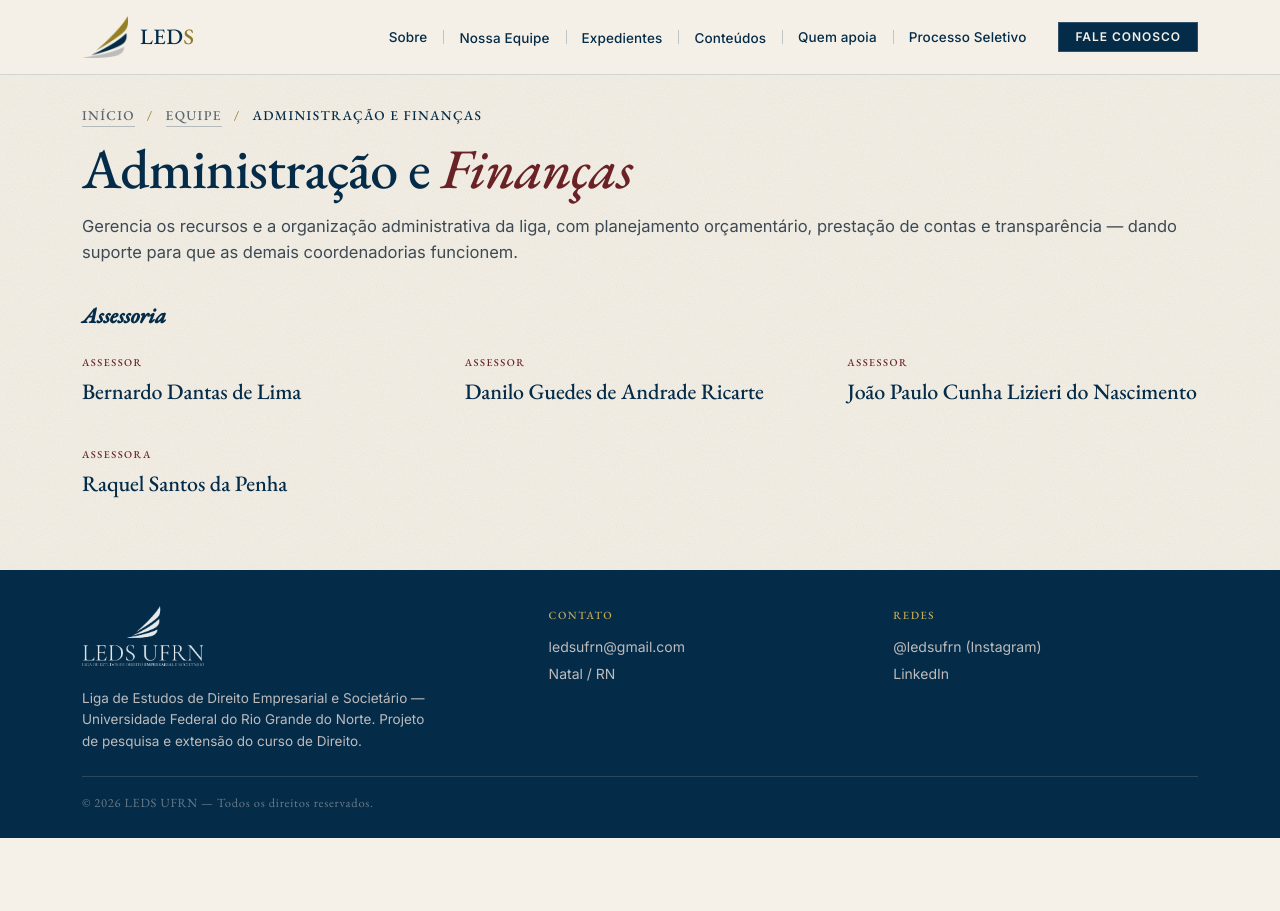
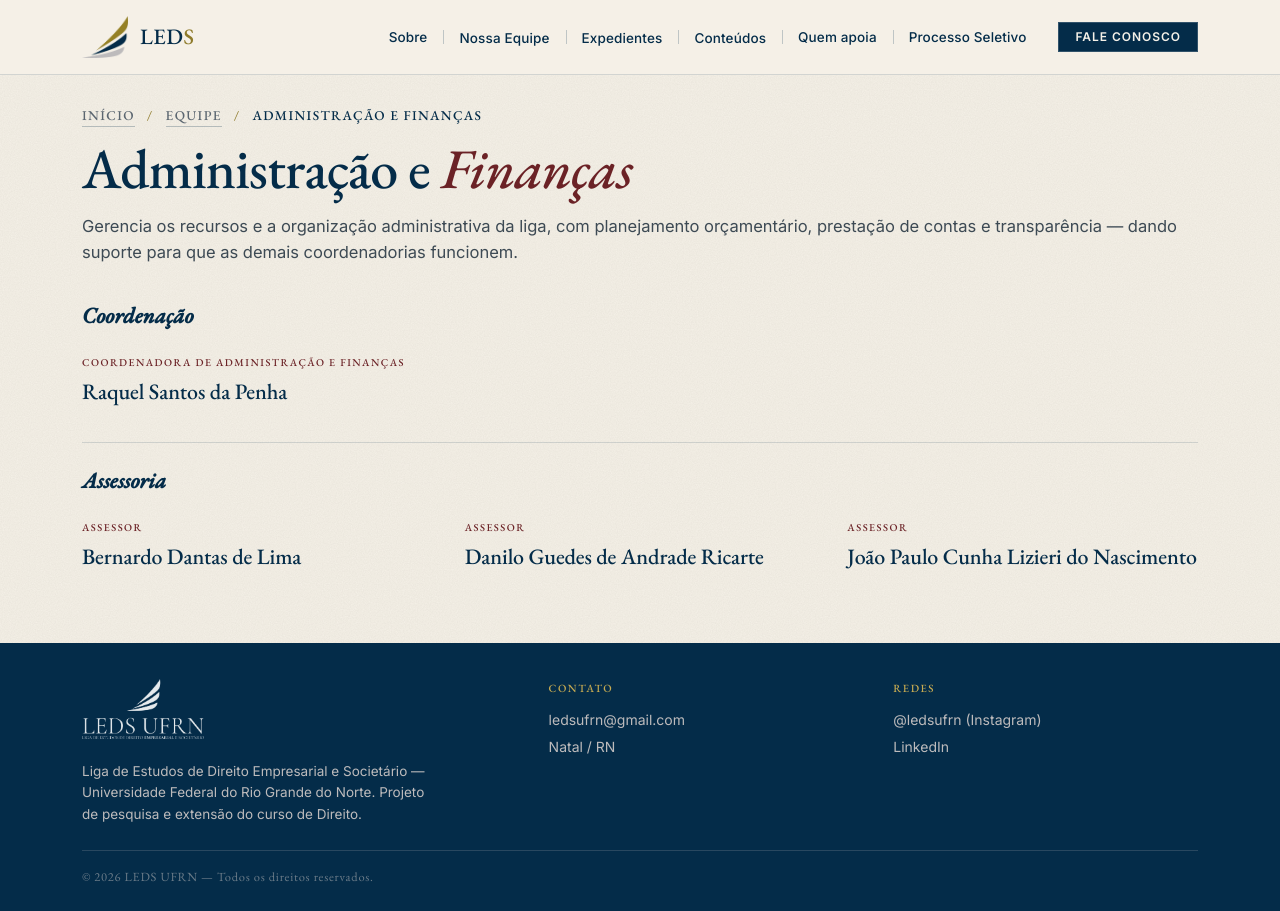
Before and after one commit to ledsufrn-creator/ledsufrn, a plain HTML site: page equipe/administracao-e-financas/index.html in a window 1280 px wide. Before the commit the page ends 838 px from the top, so only its background shows below. Drawn offline with nearby package versions, Linux system fonts and the light colour scheme.

Commit message:
Atualiza coordenadores: Maria Isabel (Geral), Maria Júlia (Parcerias), Dinarte (Eventos), Raquel (Adm. e Finanças)
Remove os novos coordenadores das pastas antigas.

Co-Authored-By: Claude Opus 5.5 <noreply@anthropic.com>
Claude-Session: https://claude.ai/code/session_011VankrFxAmQ4kDuz1NL2mM

```diff
--- a/equipe/administracao-e-financas/index.html
+++ b/equipe/administracao-e-financas/index.html
@@ -76,6 +76,15 @@
 <h1>Administração e <em>Finanças</em></h1>
 <p class="lead">Gerencia os recursos e a organização administrativa da liga, com planejamento orçamentário, prestação de contas e transparência — dando suporte para que as demais coordenadorias funcionem.</p>
 </div>
+<h3 class="membros-subhead">Coordenação</h3>
+<div class="membros-grid">
+<div class="membro-card">
+<div class="membro-info">
+<div class="membro-role">Coordenadora de Administração e Finanças</div>
+<h4>Raquel Santos da Penha</h4>
+</div>
+</div>
+</div>
 <h3 class="membros-subhead">Assessoria</h3>
 <div class="membros-grid">
 <div class="membro-card">
@@ -94,12 +103,6 @@
 <div class="membro-info">
 <div class="membro-role">Assessor</div>
 <h4>João Paulo Cunha Lizieri do Nascimento</h4>
-</div>
-</div>
-<div class="membro-card">
-<div class="membro-info">
-<div class="membro-role">Assessora</div>
-<h4>Raquel Santos da Penha</h4>
 </div>
 </div>
 </div>
```
Also changed, not shown: equipe/coordenacao-geral/index.html (+1 -2 lines), equipe/eventos/index.html (+11 -0 lines), equipe/midias-sociais/index.html (+0 -7 lines), equipe/parcerias/index.html (+10 -7 lines), equipe/pesquisas/index.html (+0 -6 lines).
